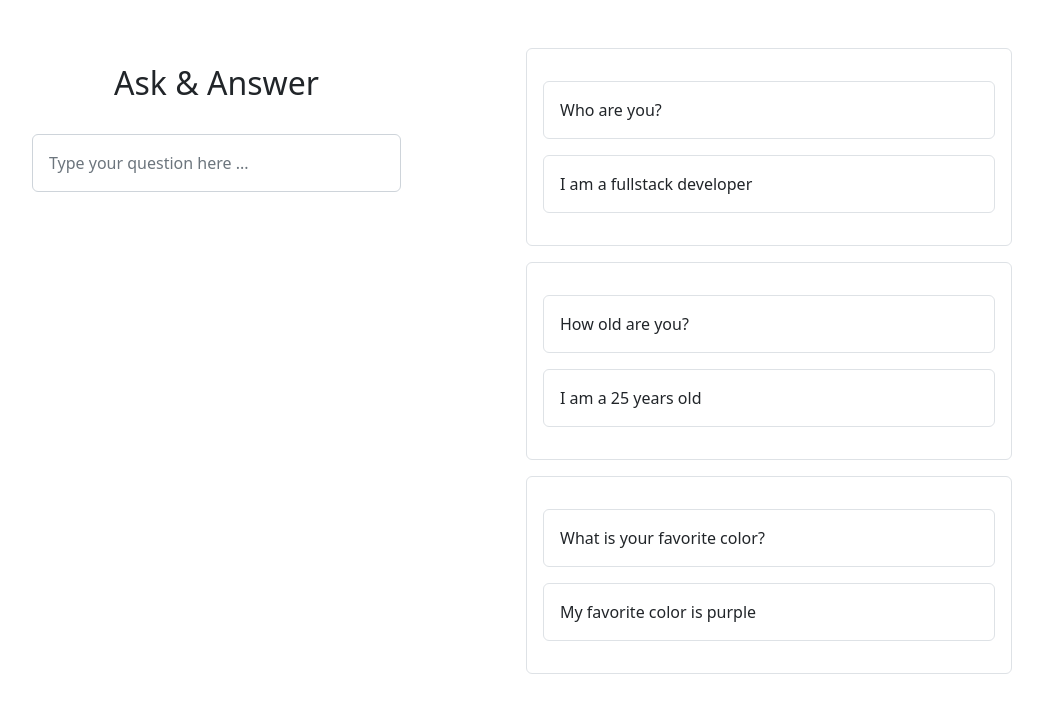
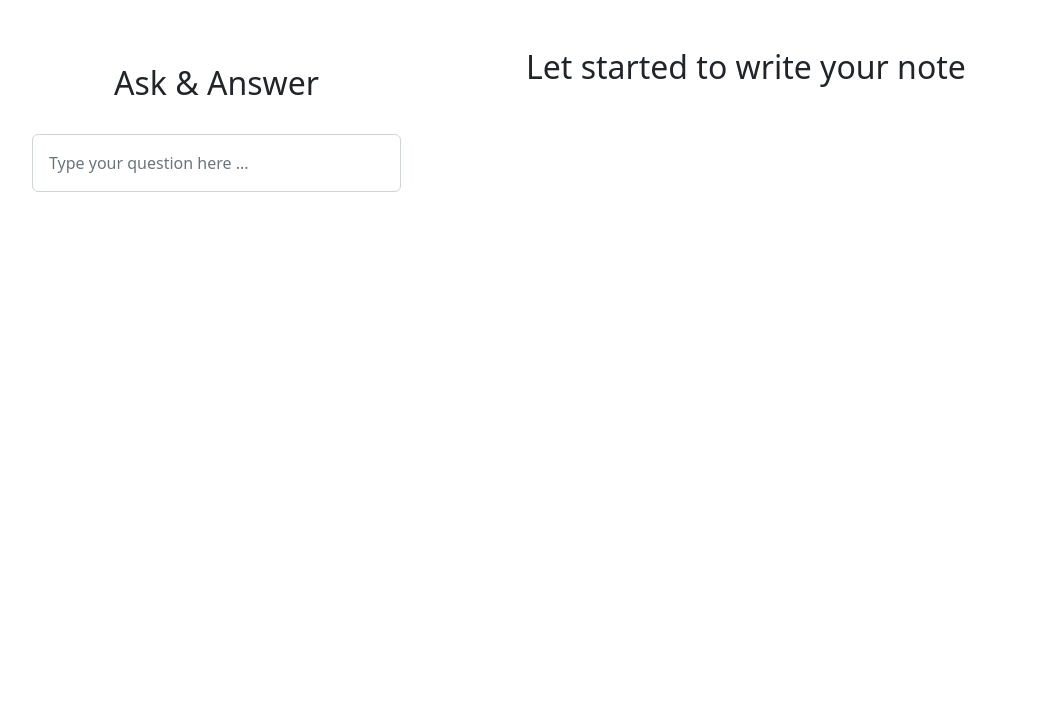
Before and after one commit to retnowati3099/question-answer, a React (Vite) app: page / in a window 1280 px wide. Shown: the top 712 px of the page, without its empty margins (126-1169 px from the left). Built offline with nearby package versions, Linux system fonts and the light colour scheme; data requests are answered from the project's data file.

Commit message:
post dan get data berhasil

```diff
--- a/db.json
+++ b/db.json
@@ -1,19 +1,3 @@
 {
-  "notes": [
-    {
-      "question": "Who are you?",
-      "note": "I am a fullstack developer",
-      "id": 1
-    },
-    {
-      "question": "How old are you?",
-      "note": "I am a 25 years old",
-      "id": 2
-    },
-    {
-      "question": "What is your favorite color?",
-      "note": "My favorite color is purple",
-      "id": 3
-    }
-  ]
+  "notes": []
 }
--- a/src/pages/Note.jsx
+++ b/src/pages/Note.jsx
@@ -18,8 +18,9 @@ const Note = () => {
   });
   const [showInputField, setShowInputField] = useState(false);
   const [showSubmit, setShowSubmit] = useState(false);
-  //const [showDelete, setShowDelete] = useState(false);
-  const [isClicked, setIsClicked] = useState(false);
+  const [showDelete, setShowDelete] = useState(false);
+  //const [isClicked, setIsClicked] = useState(false);
+  const [showText, setShowText] = useState(false);
   const [dataNote, setDataNote] = useState([]);
 
   // useNavigate hook
@@ -46,9 +47,15 @@ const Note = () => {
     }
   };
 
-  const handleClick = () => {
-    //setShowDelete(true);
-    setIsClicked(true);
+  const handleKeyDownAnswer = (e) => {
+    if (e.key === "Enter") {
+      e.preventDefault();
+    }
+  };
+
+  const handleClick = (id) => {
+    setShowDelete(true);
+    //setIsClicked(true);
   };
 
   // nge-delete data
@@ -80,6 +87,13 @@ const Note = () => {
         console.log(res);
         //setDataNote(res.data.data);
         setDataNote(res.data);
+        console.log(res.data.length);
+        if (res.data.length === 0) {
+          setShowText(true);
+        } else {
+          setShowText(false);
+        }
+
       })
       .catch((err) => {
         console.log(err);
@@ -95,10 +109,10 @@ const Note = () => {
       .post("http://localhost:8080/notes", qa)
       .then((res) => {
         console.log(res);
-        //alert("Note berhasil disimpen nih bang");
+        setDataNote([...dataNote, res.data]);
+        //setQa({ question: "", note: "" });
+        toast.success("Note berhasil disimpen nih bang");
         //toast.success(res.data.message);
-        toast.success("Note berhasil disimpen nih bang");
-        navigate("/");
       })
       .catch((err) => console.log(err));
   };
@@ -110,14 +124,6 @@ const Note = () => {
       setShowSubmit(false);
     }
   }, [qa.note]);
-
-  // useEffect(() => {
-  //   if(){
-  //     setShowDelete(true);
-  //   } else{
-  //     setShowDelete(false)
-  //   }
-  // }, [dataNote.id]);
 
   return (
     <div className="container">
@@ -143,6 +149,7 @@ const Note = () => {
                 <InputField
                   placeholder={"Type your answer here ..."}
                   onChange={handleInputAnswer}
+                  onKeyDown={handleKeyDownAnswer}
                   style={{ maxHeight: "200px", resize: "none" }}
                   className="form-control mb-3 p-3"
                   rows="1"
@@ -160,23 +167,14 @@ const Note = () => {
         </div>
         <div className="col-6 offset-1">
           <div className="card border border-0">
+            {showText ? <h2>Let started to write your note</h2> : null}
             {dataNote.map((qn, index) => (
               <div
                 className="card-body border rounded mb-3"
                 key={index}
-                onClick={() => handleClick()}
+                onClick={() => handleClick(qn.id)}
               >
-                {/* {showDelete ? (
-                  <div className="text-end">
-                    <button
-                      type="button"
-                      class="btn-close"
-                      aria-label="Close"
-                      onClick={() => handleDelete(qn.id)}
-                    ></button>
-                  </div>
-                ) : null} */}
-                {isClicked && (
+                {showDelete ? (
                   <div className="text-end">
                     <button
                       type="button"
@@ -185,7 +183,18 @@ const Note = () => {
                       onClick={() => handleDelete(qn.id)}
                     ></button>
                   </div>
-                )}
+                ) : null}
+
+                {/* {isClicked && (
+                  <div className="text-end">
+                    <button
+                      type="button"
+                      className="btn-close"
+                      aria-label="Close"
+                      onClick={() => handleDelete(qn.id)}
+                    ></button>
+                  </div>
+                )} */}
                 <div className="border rounded p-3 my-3">{qn.question}</div>
                 <div className="border rounded p-3 my-3">{qn.note}</div>
               </div>
```
